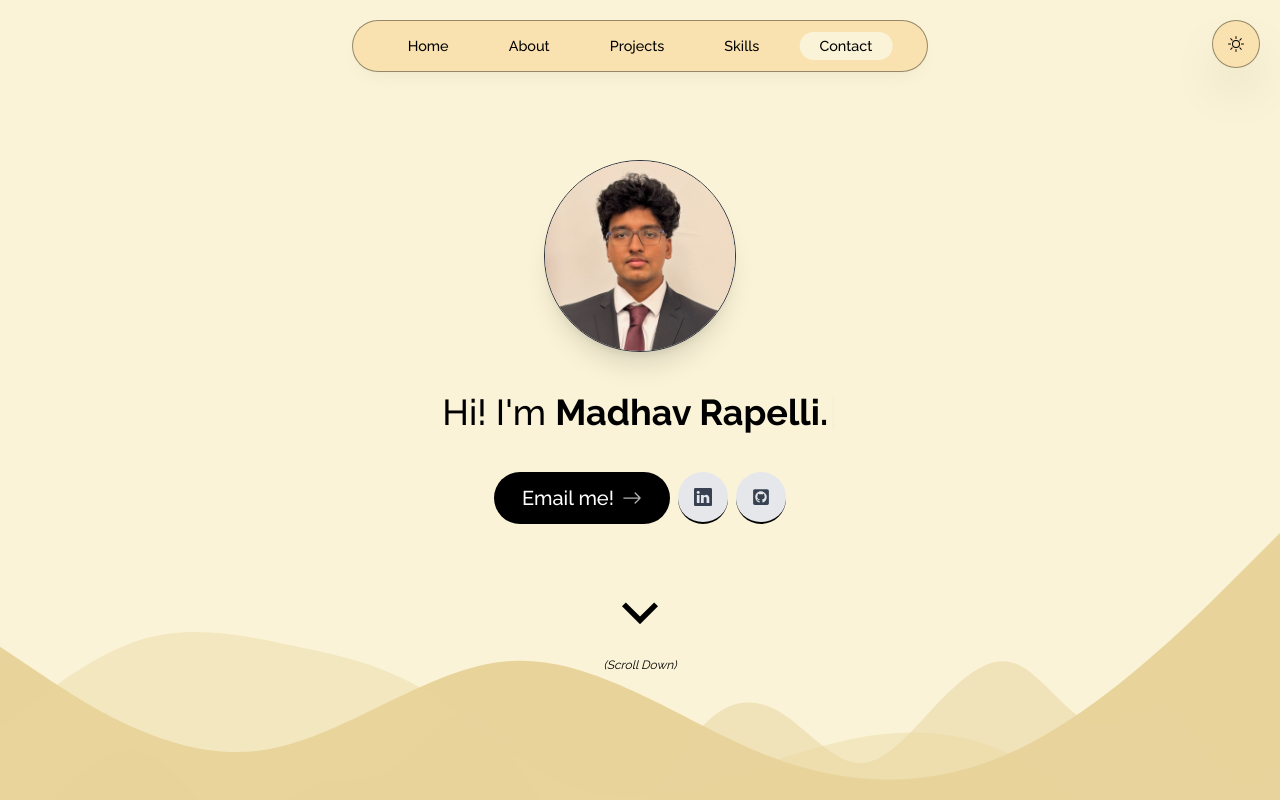
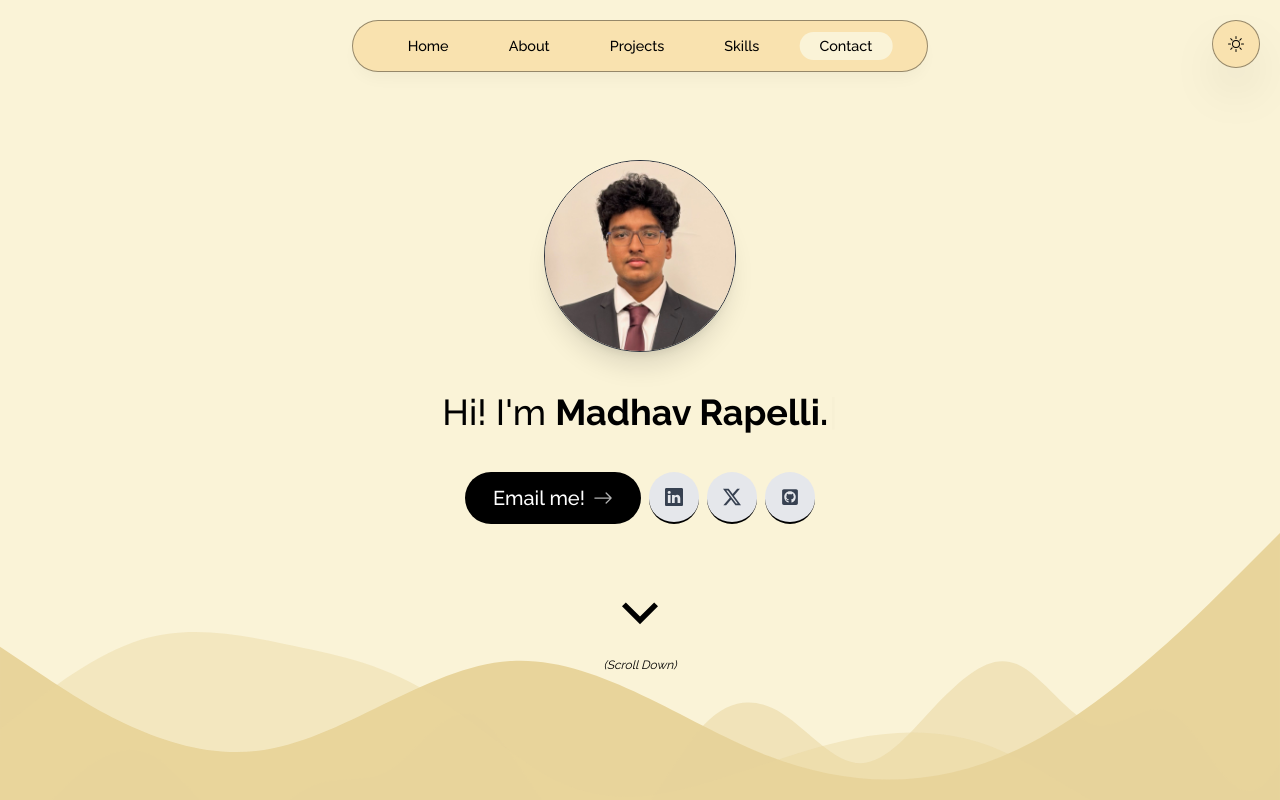
Before and after one commit to MadR7/portfolio_website, a Next.js app: page / in a window 1280 px wide. Shown: the top 800 px of the page. Built offline with nearby package versions, Linux system fonts and the light colour scheme; no server answers.

Commit message:
added x link

```diff
--- a/components/intro.tsx
+++ b/components/intro.tsx
@@ -4,7 +4,7 @@ import Image from 'next/image';
 import React, { useEffect } from 'react';
 import { motion } from 'framer-motion';
 import Link from 'next/link';
-import { BsArrowRight, BsLinkedin } from 'react-icons/bs';
+import { BsArrowRight, BsLinkedin, BsTwitter, BsTwitterX } from 'react-icons/bs';
 import { FaGithubSquare } from 'react-icons/fa';
 import Typewriter from 'typewriter-effect';
 import { useInView } from 'react-intersection-observer';
@@ -129,6 +129,14 @@ export default function Intro() {
     </a>
 
     <a className="group bg-gray-200 p-4 border-black border-b-2 text-gray-700 flex items-center gap-2 rounded-full outline-none cursor-pointer hover:scale-125 hover:text-gray-950 active:scale-125"
+    href="https://x.com/7_madr4750" target="_blank"
+    >
+      <BsTwitterX
+        className="group-hover-translate-y-1 transition"
+      />
+    </a>
+
+    <a className="group bg-gray-200 p-4 border-black border-b-2 text-gray-700 flex items-center gap-2 rounded-full outline-none cursor-pointer hover:scale-125 hover:text-gray-950 active:scale-125"
     href='https://www.github.com/MadR7' target='_blank'
     >
       <FaGithubSquare />
```
